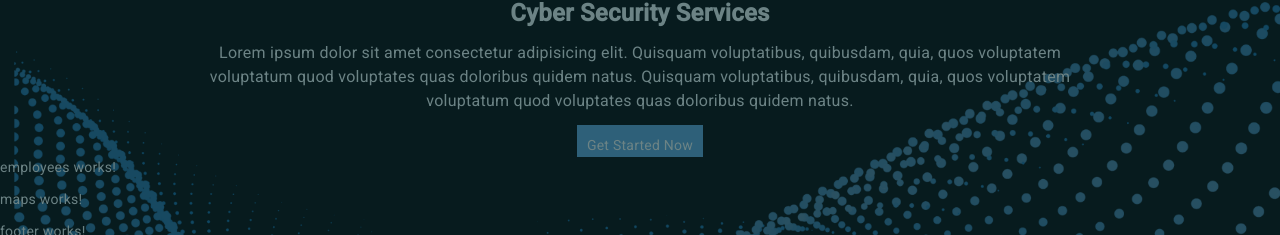
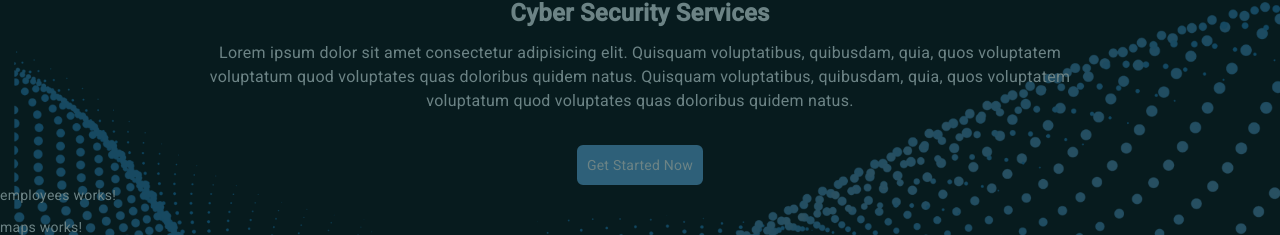
Before and after one commit to DJ-Chicken/Eksamen, an Angular app: page / in a window 1280 px wide. Shown: the part 67-302 px from the top of the page. Built offline with nearby package versions, Linux system fonts and the light colour scheme.

Commit message:
About Us
Om Oss, liten start side med lorum ipsum + en enkel knapp

```diff
--- a/src/app/components/about-us/about-us.component.html
+++ b/src/app/components/about-us/about-us.component.html
@@ -6,7 +6,9 @@
     quas doloribus quidem natus. Quisquam voluptatibus, quibusdam, quia, quos
     voluptatem voluptatum quod voluptates quas doloribus quidem natus.
   </p>
-  <button class="p-2 bg-blue border-2 border-solid color-white h-8 border-blue">
+  <button
+    class="mt-5 p-2 bg-blue border-2 border-solid color-white border-blue rounded-md"
+  >
     Get Started Now
   </button>
 </div>
```
